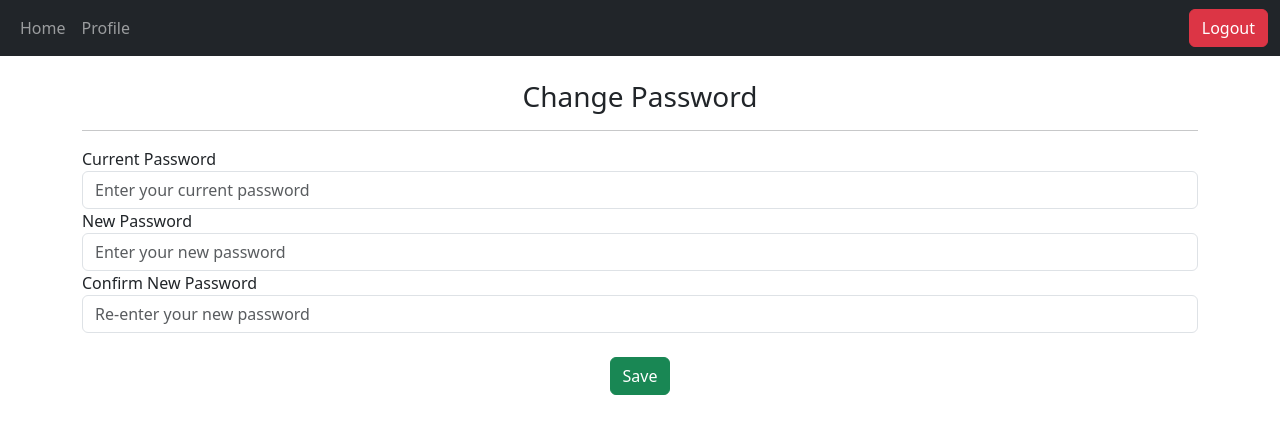
After one commit to MSaiAswin/Techplement, a Flask app: page /change-password in a window 1280 px wide. The commit adds this page. Shown: the top 434 px of the page. Run offline with Flask 3, Linux system fonts and the light colour scheme; the visitor is signed in with stand-in values (Sample User, id 1).

Commit message:
Profile Management Functionalities Added

```diff
--- a/week1-tasks/web/auth.py
+++ b/week1-tasks/web/auth.py
@@ -8,6 +8,19 @@ auth = Blueprint('auth', __name__)
 
 @auth.route('/login', methods=['GET', 'POST'])
 def login():
+    """
+    Handle the login functionality.
+
+    If the request method is POST, it checks the provided email and password against the database.
+    If the email exists and the password is correct, it sets the user_id and username in the session and redirects to the home page.
+    If the email does not exist or the password is incorrect, it displays an appropriate error message.
+    If the request method is GET, it renders the login page.
+
+    Returns:
+        If the login is successful, it redirects to the home page.
+        If the login is unsuccessful or the request method is GET, it renders the login page.
+    """
+
     if request.method == 'POST':
         email = request.form.get('email')
         password = request.form.get('password')
@@ -16,18 +29,28 @@ def login():
         if user:
             if check_password_hash(user.password, password):
                 session['user_id'] = user.id
-                session['username'] = user.username
                 flash('Logged in successfully!', category='success')
                 return redirect(url_for('views.home'))
             else:
                 flash('Incorrect password.', category='error')
         else:
             flash('Email does not exist.', category='error')
+    if 'user_id' in session:
+        return redirect(url_for('views.home'))
+    return render_template('login.html')
 
-    return render_template('login.html')
 
 @auth.route('/logout')
 def logout():
+    """
+    Handle the logout functionality.
+
+    If the 'user_id' key exists in the session, it removes the 'user_id' and 'username' keys from the session and displays a success message.
+    It then redirects to the login page.
+
+    Returns:
+        Redirects to the login page.
+    """
     if 'user_id' in session:
         session.pop('user_id', None)
         session.pop('username', None)
@@ -36,6 +59,22 @@ def logout():
 
 @auth.route('/signup', methods=['GET', 'POST'])
 def sign_up():
+    """
+    Handle the sign up functionality.
+
+    If the request method is POST, it validates the provided email, username, and password.
+    If the email or username already exists in the database, it displays an appropriate error message.
+    If the password and confirm password do not match, it displays an error message.
+    If the username is less than 2 characters long, it displays an error message.
+    If the password is less than 8 characters long, it displays an error message.
+    If the email format is invalid, it displays an error message.
+    If all the validations pass, it creates a new user, adds it to the database, sets the user_id and username in the session, and redirects to the home page.
+
+    Returns:
+        If the sign up is successful, it redirects to the home page.
+        If the sign up is unsuccessful or the request method is GET, it renders the sign up page.
+    """
+
     if request.method == 'POST':
         email = request.form.get('email')
         username = request.form.get('username')
@@ -64,9 +103,80 @@ def sign_up():
             db.session.add(new_user)
             db.session.commit()
             session['user_id'] = new_user.id
-            session['username'] = new_user.username
             flash('Account created!', category='success')
             return redirect(url_for('views.home'))
 
         return render_template('signup.html', email=email, username=username)
+    if 'user_id' in session:
+        return redirect(url_for('views.home'))
     return render_template('signup.html')
+
+
+@auth.route('/profile', methods=['GET', 'POST'])
+def profile():
+    if 'user_id' in session:
+        user = User.query.filter_by(id=session['user_id']).first()
+        if request.method == 'POST':
+            action = request.form.get('action')
+            if action == 'edit_name':
+                return render_template('profile.html', user=user, edit_name=True)
+            elif action == 'edit_email':
+                return render_template('profile.html', user=user, edit_email=True)
+            elif action == 'edited_name':
+                new_username = request.form.get('username')
+                username_exists = User.query.filter_by(username=new_username).first()
+                if username_exists:
+                    flash('Username is already in use.', category='error')
+                elif len(new_username) < 2:
+                    flash('Username should be at least 2 characters long.', category='error')
+                else:
+                    user.username = new_username
+                    db.session.commit()
+                    flash('Username updated!', category='success')
+                return redirect(url_for('auth.profile'))
+            elif action == 'edited_email':
+                new_email = request.form.get('email')
+                email_exists = User.query.filter_by(email=new_email).first()
+                email_regex = r'^[\w\.-]+@[\w\.-]+\.\w+$'
+
+                if email_exists:
+                    flash('Email is already in use.', category='error')
+                elif not re.match(email_regex, new_email):
+                    flash('Invalid email format.', category='error')
+                else:
+                    user.email = new_email
+                    db.session.commit()
+                    flash('Email updated!', category='success')
+                return redirect(url_for('auth.profile'))
+            elif action == 'delete':
+                db.session.delete(user)
+                db.session.commit()
+                session.pop('user_id', None)
+                flash('Account deleted!', category='success')
+                return redirect(url_for('auth.login'))
+        else:
+            return render_template('profile.html', user=user)
+    return redirect(url_for('auth.login'))
+
+@auth.route('/change-password', methods=['GET', 'POST'])
+def change_password():
+    if 'user_id' in session:
+        user = User.query.filter_by(id=session['user_id']).first()
+        if request.method == 'POST':
+            old_password = request.form.get('old-password')
+            new_password = request.form.get('new-password')
+            confirm_new_password = request.form.get('confirm-new-password')
+            if check_password_hash(user.password, old_password):
+                if new_password != confirm_new_password:
+                    flash('Passwords do not match.', category='error')
+                elif len(new_password) < 8:
+                    flash('Password should be at least 8 characters long.', category='error')
+                else:
+                    user.password = generate_password_hash(new_password, method='pbkdf2:sha256')
+                    db.session.commit()
+                    flash('Password updated!', category='success')
+                    return redirect(url_for('auth.profile'))
+            else:
+                flash('Incorrect password.', category='error')
+        return render_template('change_password.html')
+    return redirect(url_for('auth.login'))
--- a/week1-tasks/web/models.py
+++ b/week1-tasks/web/models.py
@@ -1,6 +1,7 @@
+from sqlalchemy.sql import func
 from . import db
-from sqlalchemy.sql import func
 
+# Define the User model
 class User(db.Model):
     id = db.Column(db.Integer, primary_key=True)
     email = db.Column(db.String(150), unique=True)
--- a/week1-tasks/web/templates/base.html
+++ b/week1-tasks/web/templates/base.html
@@ -24,12 +24,26 @@
         </button>
         <div class="collapse navbar-collapse" id="navbar">
           <div class="navbar-nav">
-            <a href="/login" class="nav-item nav-link">Login</a>
-            <a href="/signup" class="nav-item nav-link">Sign Up</a>
+            {% if not session.user_id %}
+            <a href="login" class="nav-item nav-link">Login</a>
+            <a href="signup" class="nav-item nav-link">Sign Up</a>
+            {% endif %}
+
+            {% if session.user_id %}
+            <a href="home" class="nav-item nav-link">Home</a>
+            <a href="profile" class="nav-item nav-link">Profile</a>
+            {% endif %}
+
           </div>
+        </div>
+        <div class="d-flex">
+          {% if session.user_id %}
+          <a class="btn btn-danger" href="logout">Logout</a>
+          {% endif %}
         </div>
       </div>
     </nav>
+    <br>
     {% with messages = get_flashed_messages(with_categories=True) %} {% if
     messages %}
     <div class="container">
--- /dev/null
+++ b/week1-tasks/web/templates/change_password.html
@@ -0,0 +1,41 @@
+{% extends "base.html" %} {% block title %}Change Password{% endblock %} {% block
+    content %}
+    <form action="" method="post">
+      <h3 align="center">Change Password</h3>
+      <hr>
+      <div class="form-group">
+        <label for="old-password">Current Password</label>
+        <input
+          type="password"
+          name="old-password"
+          id="old-password"
+          class="form-control"
+          placeholder="Enter your current password"
+        />
+      </div>
+        <div class="form-group">
+            <label for="new-password">New Password</label>
+            <input
+            type="password"
+            name="new-password"
+            id="new-password"
+            class="form-control"
+            placeholder="Enter your new password"
+            />
+        </div>
+        <div class="form-group">
+            <label for="confirm-new-password">Confirm New Password</label>
+            <input
+            type="password"
+            name="confirm-new-password"
+            id="confirm-new-password"
+            class="form-control"
+            placeholder="Re-enter your new password"
+            />
+        </div>
+      <br />
+      <div align="center">
+        <button class="btn btn-success" type="submit">Save</button>
+      </div>
+    </form>
+    {% endblock %}
--- a/week1-tasks/web/templates/login.html
+++ b/week1-tasks/web/templates/login.html
@@ -2,6 +2,7 @@
 %}
 <form action="" method="post">
   <h3 align="center">Login</h3>
+  <hr>
   <div class="form-group">
     <label for="email">Email Address</label>
     <input
--- a/week1-tasks/web/templates/signup.html
+++ b/week1-tasks/web/templates/signup.html
@@ -2,7 +2,7 @@
 content %}
 <form action="" method="post">
   <h3 align="center">Sign Up</h3>
-
+  <hr>
   <div class="form-group">
     <label for="username">Username</label>
     <input
```
Also changed, not shown: week1-tasks/web/templates/profile.html (+78 -0 lines), week1-tasks/web/views.py (+6 -6 lines).
